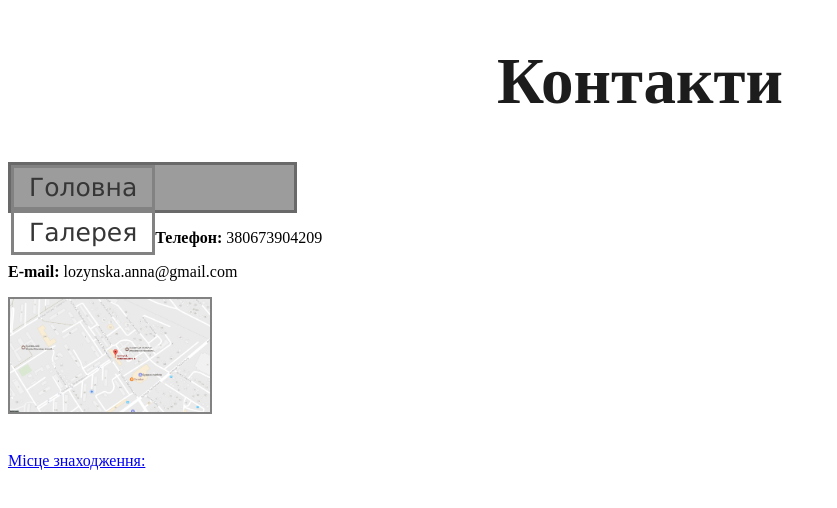
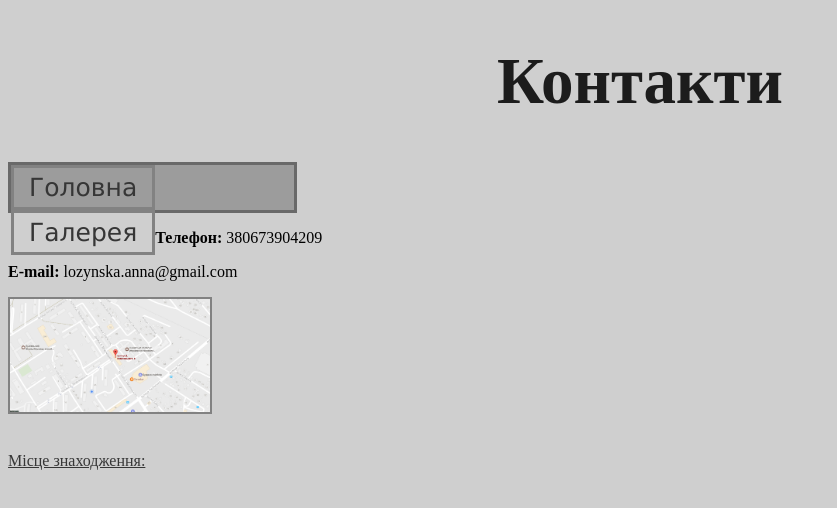
Before and after one commit to AnnaLoz/html4, a plain HTML site: page kontakty.html in a window 1280 px wide. Shown: the whole page, without its empty margins (0-837 px from the left). Drawn offline with Linux system fonts and the light colour scheme.

Commit message:
інший сайт

```diff
--- a/css/index.css
+++ b/css/index.css
@@ -141,3 +141,6 @@ padding-left: 15px;
     width: 200px;
      border: 2px solid #828282;
         }
+#place {
+    color: #363636;
+}
--- a/kontakty.html
+++ b/kontakty.html
@@ -5,7 +5,7 @@
     <title>Kontakty</title>
      <link rel="stylesheet" href="css/index.css" >
 </head>
-<body>
+<body id="fon">
     <header>
         <h1>Контакти</h1>
     </header>
@@ -22,6 +22,6 @@
             </p>
       <p>
                   <div> <img id="map" aling="center" src="map.PNG"></div><br>
-         <p > <a href="https://goo.gl/maps/ETQq9LKhFCx"> Місце знаходження:</a></p>
+         <p > <a id="place" href="https://goo.gl/maps/ETQq9LKhFCx"> Місце знаходження:</a></p>
              </body>
 </html>
```
